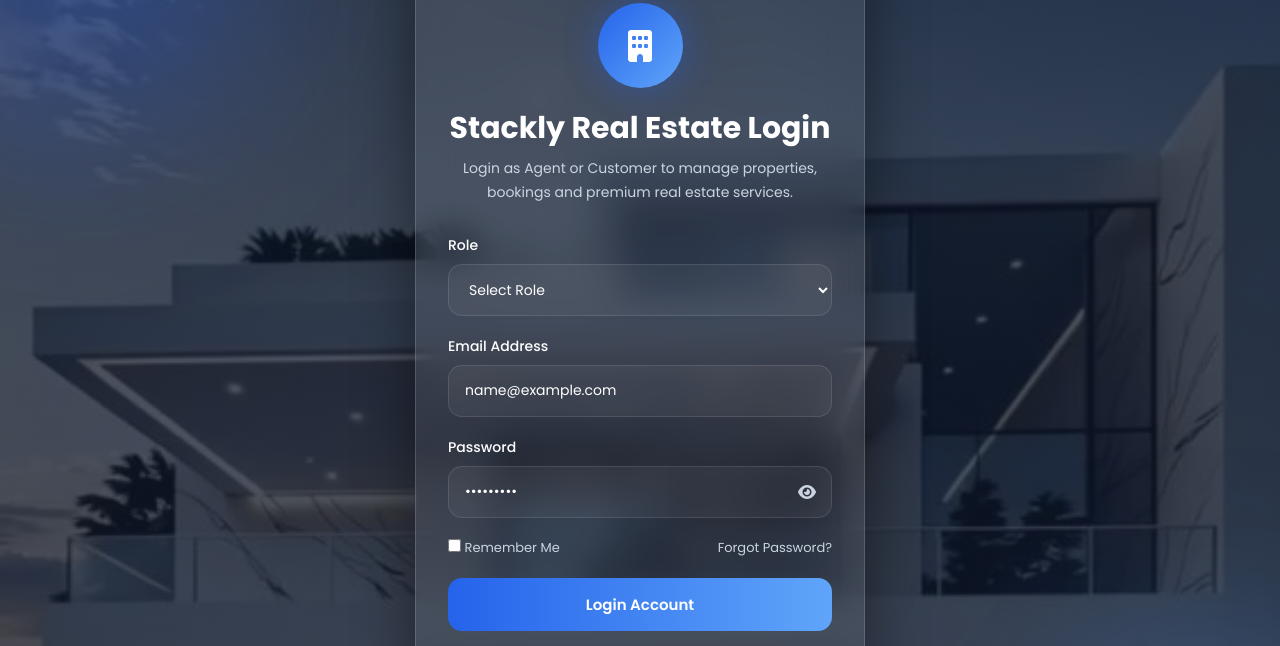
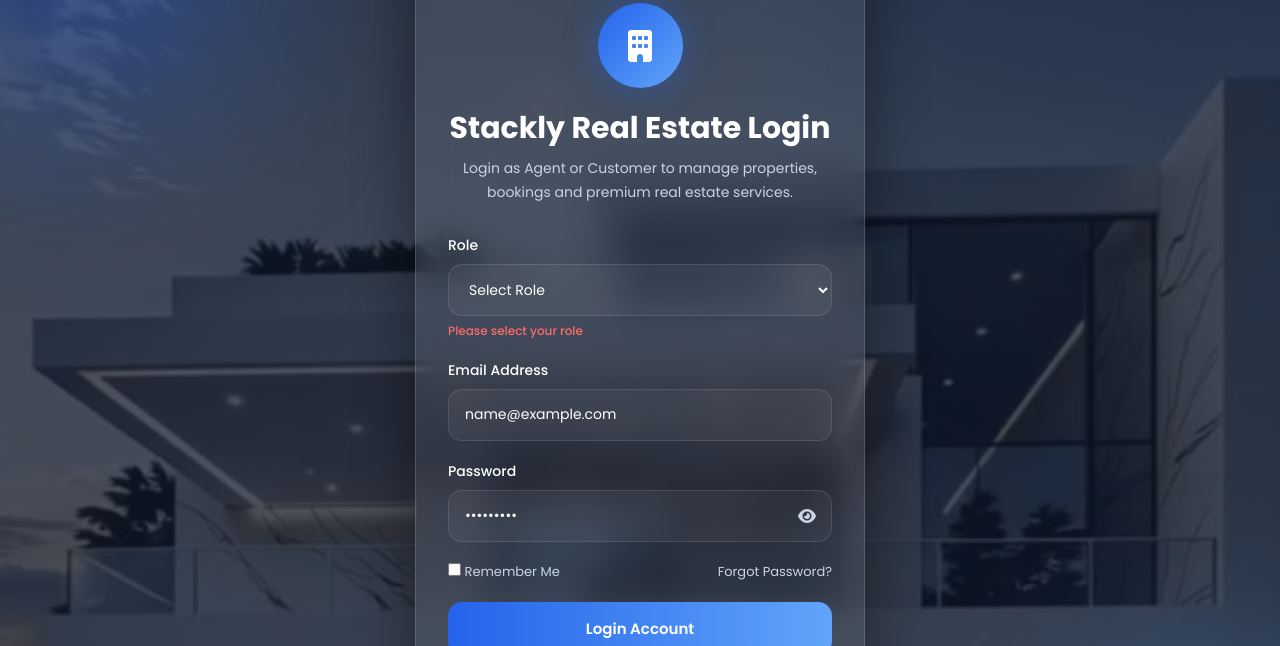
Before and after one commit to Abinayasenguttuvan/real, a plain HTML site: page login.html in a window 1280 px wide. Both pictures are taken after typing "name@example.com", "Sample123" into the empty fields and a click on the button "Login Account". Shown: the part 148-794 px from the top of the page. Drawn offline with Linux system fonts and the light colour scheme.

Commit message:
Add files via upload

```diff
--- a/login.html
+++ b/login.html
@@ -417,6 +417,8 @@ font-size:12px;
 
 color:#ff6b6b;
 
+font-weight:500;
+
 }
 
 /* =========================
@@ -709,6 +711,12 @@ Customer
 
 </select>
 
+<p id="roleError" class="re-error">
+
+Please select your role
+
+</p>
+
 </div>
 
 <!-- EMAIL -->
@@ -885,6 +893,9 @@ document.getElementById("rePassword").value.trim();
 
 /* ERRORS */
 
+const roleError =
+document.getElementById("roleError");
+
 const emailError =
 document.getElementById("emailError");
 
@@ -892,6 +903,8 @@ const passError =
 document.getElementById("passError");
 
 /* RESET */
+
+roleError.style.display = "none";
 
 emailError.style.display = "none";
 
@@ -903,9 +916,9 @@ let valid = true;
 
 if(role === ""){
 
+roleError.style.display = "block";
+
 valid = false;
-
-alert("Please select role");
 
 }
 
```
Also changed, not shown: register.html (+1 -1 lines).
